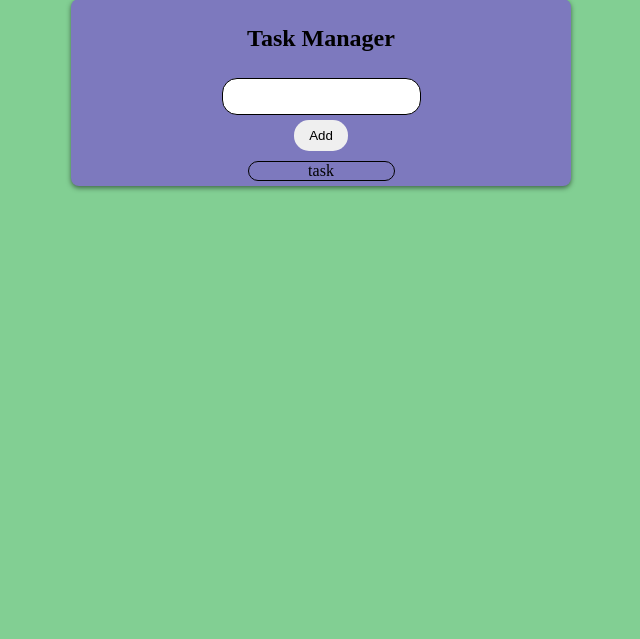
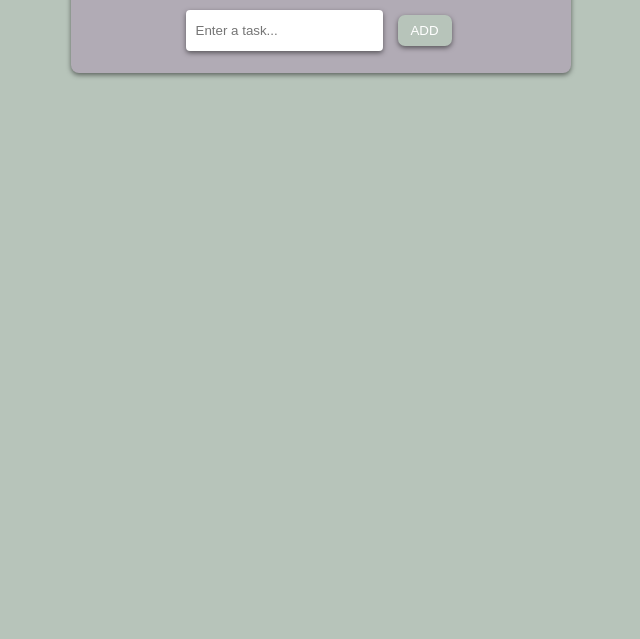
Before and after one commit to xnaavii/my-todo, a plain HTML site: page index.html in a window 1280 px wide. Shown: the part 161-800 px from the top of the page, without its empty margins (319-959 px from the left). Drawn offline with Linux system fonts and the light colour scheme.

Commit message:
Add css style change

```diff
--- a/assets/css/style.css
+++ b/assets/css/style.css
@@ -4,49 +4,108 @@
 }
 
 body {
-    background: #82cf93;
+    background: #b7c4ba;
+    font-family: 'Gill Sans', 'Gill Sans MT', Calibri, 'Trebuchet MS', sans-serif;
 }
 
 h2 {
     padding: 26px;
+    font-size: 2em;
+    color: #fff;
+    text-shadow: 0 1px 8px rgba(0, 0, 0, 0.5);
 }
 
-ul {
+.antique{
+    color: antiquewhite;
+}
+
+.olive{
+    color: #b7c4ba;
+}
+
+.yellow {
+    color: #d6d9a9;
+}
+
+#taskList {
     list-style-type: none;
     padding: 0;
+    margin-top: 7px;
+    display: flex;
+    flex-direction: column;
+    justify-content: space-between;
+    align-items: center;
 }
 
-li {
-    margin: 5px 0;
-    border: 0.3px solid black;
-    width: 147px;
-    border-radius: 12px;
+#taskList li {
+    margin: 12px 0;
+    padding: 4px;
+    border: none;
+    width: 200px;
+    border-radius: 8px;
     text-align: center;
+    background-color: #fff;
+    box-shadow: 0 1px 9px rgba(0, 0, 0, 0.3);
+    background: #d6d9a9;
+    color: #ffffff;
+    text-shadow: 0 1px 5px rgba(0, 0, 0, 0.5);
+    align-items: center;
+}
+
+
+button{
+    cursor: pointer;
 }
 
 .container {
-    margin-top: 20vh;
+    margin-top: 10vh;
     max-width: 500px;
+    display: flex;
+    flex-direction: column;
     align-items: center;
-    display: flex;
-    justify-content: center;
-    flex-direction: column;
     border: none;
     border-radius: 8px;
-    background: #7d79be;
+    background: #b1abb5;
     box-shadow: 0 2px 5px rgba(0, 0, 0, 0.5);
+    transition: 0.5s ease;
+}
+
+.inner-container{
+    display: flex;
+    gap: 10px 10px;
+    padding-bottom: 15px;
 }
 
 #addTask {
     margin: 5px;
     width: 54px;
     border: none;
-    border-radius: 15px;
+    border-radius: 7px;
     padding: 8px;
+    background: #b7c4ba;
+    flex: 1;
+    box-shadow: 0 2px 5px rgba(0, 0, 0, 0.5);
+    color: #fff;
+}
+
+#addTask:hover{
+    background: #a6bdabc6;
+    color: #ffffff;
+}
+
+.removeTask {
+    border: none;
+    background: #ff7575c6;
+    color: #ffffff;
+    margin: 5px;
+    padding: 5px 10px;
+    border-radius: 50%;
 }
 
 input[type='text'] {
+    max-width: 40vw;
     padding: 10px;
-    border: 0.5px solid black;
-    border-radius: 15px;
+    border: none;
+    border-radius: 4px;
+    box-shadow: 0 2px 5px rgba(0, 0, 0, 0.5);
 }
--- a/index.html
+++ b/index.html
@@ -10,12 +10,13 @@
 
 <body>
     <div class="container">
-        <h2>Task Manager</h2>
-        <input type="text" id="taskInput">
-        <button id="addTask">Add</button>
-        <ul id="taskList">
-            <li>task</li>
-        </ul>
+        <h2><span class="yellow"><span class="antique">T</span>A<span class="antique">S</span>K</span> MANAGER</h2>
+        <div class="inner-container">
+            <input type="text" id="taskInput" placeholder="Enter a task...">
+            <button id="addTask">ADD</button>
+        </div>
+        <ul id="taskList"></ul>
+
 
     </div>
     <script src="assets/js/script.js"></script>
```
